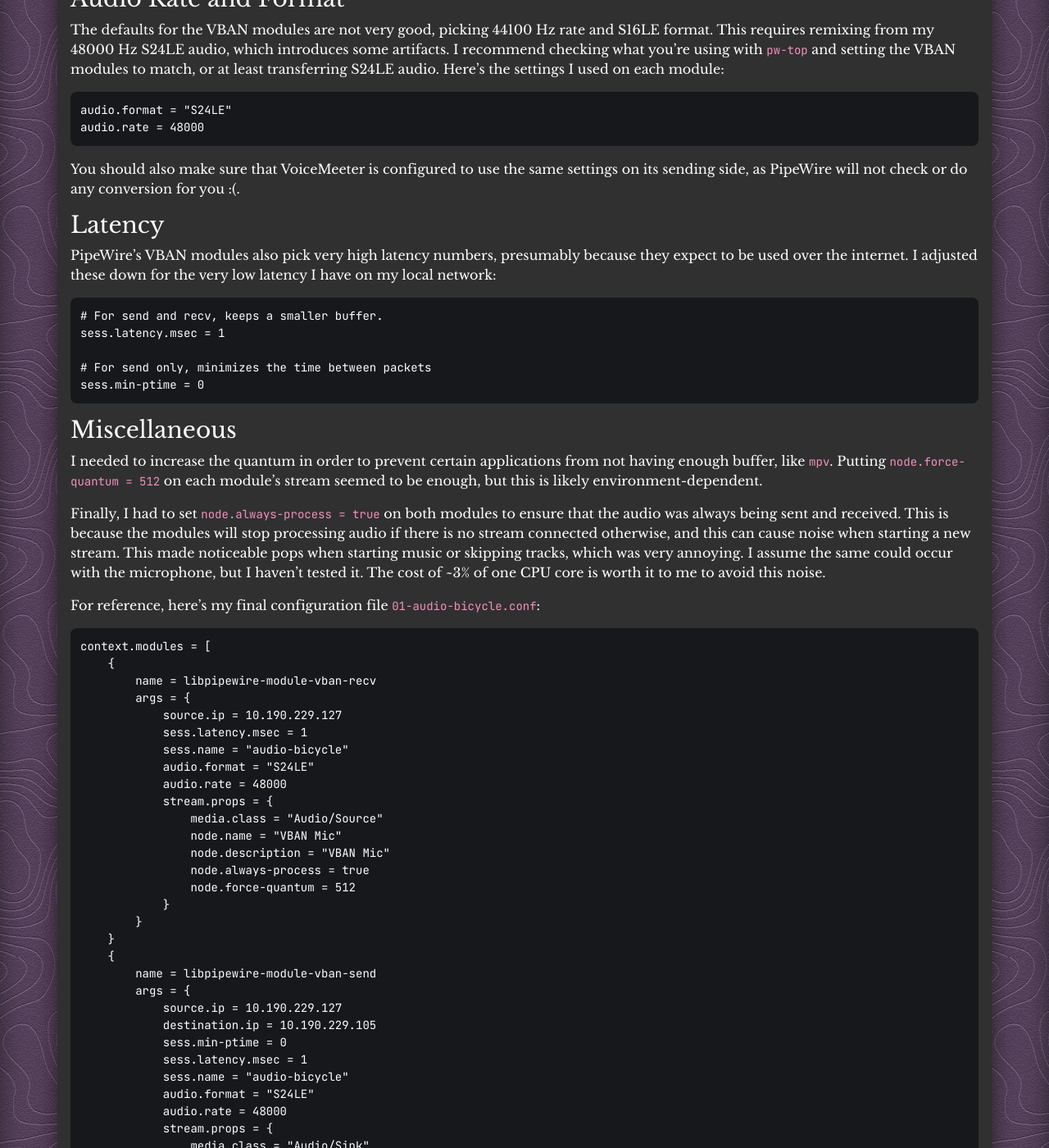
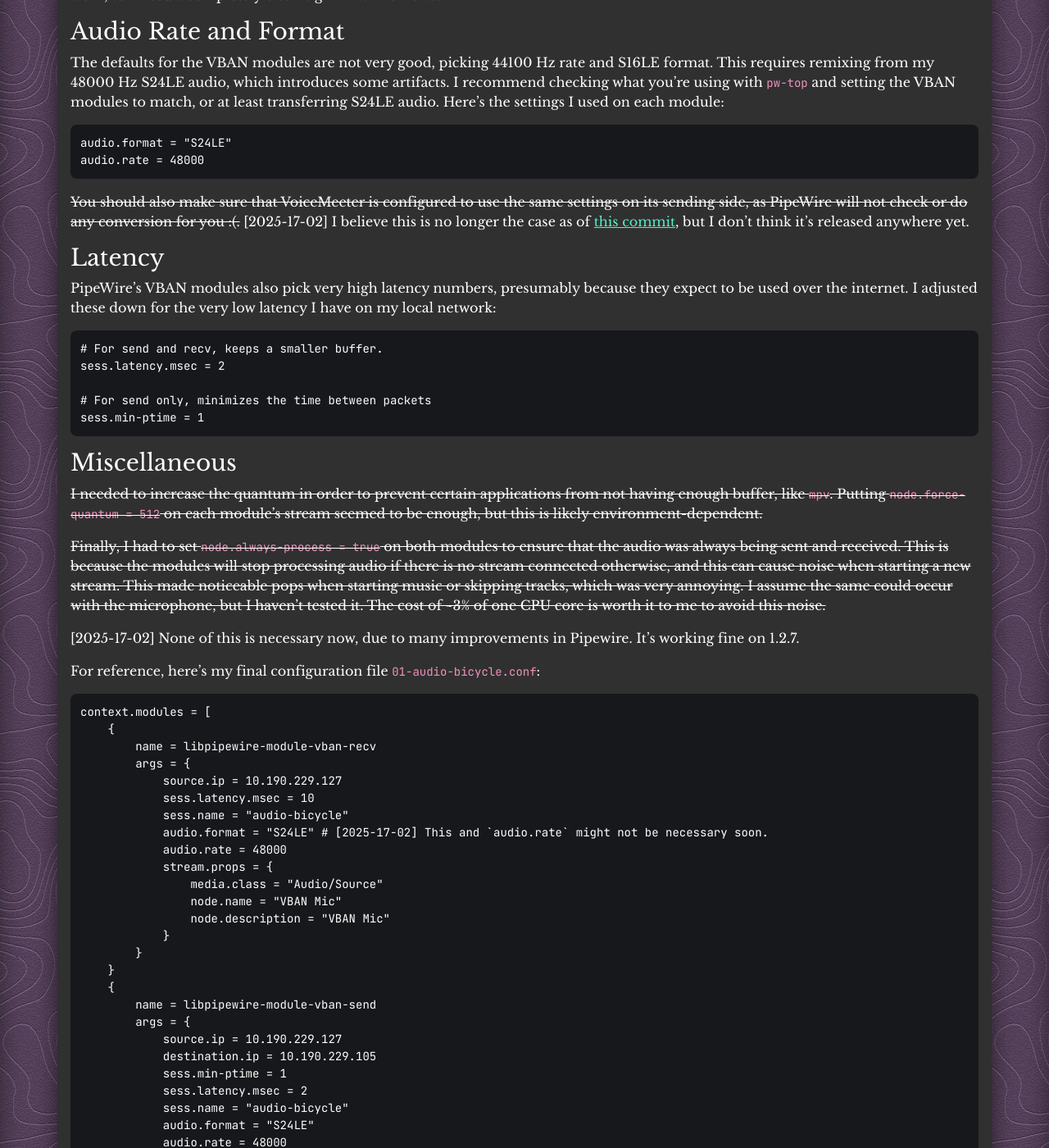
Before and after one commit to octylFractal/octylFractal.github.io, a Jekyll site: the page built from _posts/2024-11-05-pipewire-built-in-vban.markdown, in a window 1280 px wide and 1400 px high, scrolled down 404 px. Shown: the whole window at 82% size. Built offline with Jekyll 4.4.1, drawn with Linux system fonts in a browser that asks for light colours; nearby versions of some CDN libraries; library files that are not in the unit come from our copies; some of the changed text lies outside the part shown.

Commit message:
Update PipeWire VBAN blog

````diff
--- a/_posts/2024-11-05-pipewire-built-in-vban.markdown
+++ b/_posts/2024-11-05-pipewire-built-in-vban.markdown
@@ -3,6 +3,8 @@ layout: post
 title: "PipeWire has built-in VBAN support!"
 date: 2024-11-05 15:30:19 -0800
 ---
+
+Updated Feb 02 2025.
 
 ### RIP `audio-bicycle`, 2022-2024
 
@@ -24,8 +26,10 @@ and setting the VBAN modules to match, or at least transferring S24LE audio. Her
 audio.format = "S24LE"
 audio.rate = 48000
 ```
-You should also make sure that VoiceMeeter is configured to use the same settings on its sending side, as PipeWire will
-not check or do any conversion for you :(.
+~~You should also make sure that VoiceMeeter is configured to use the same settings on its sending side, as PipeWire will
+not check or do any conversion for you :(.~~ \[2025-17-02] I believe this is no longer the case as of
+[this commit](https://gitlab.freedesktop.org/pipewire/pipewire/-/commit/1a5514e5cf406284f3f7e9466ac630eb64004af3), but
+I don't think it's released anywhere yet.
 
 ### Latency
 
@@ -33,23 +37,25 @@ PipeWire's VBAN modules also pick very high latency numbers, presumably because
 internet. I adjusted these down for the very low latency I have on my local network:
 ```
 # For send and recv, keeps a smaller buffer.
-sess.latency.msec = 1
+sess.latency.msec = 2
 
 # For send only, minimizes the time between packets
-sess.min-ptime = 0
+sess.min-ptime = 1
 ```
 
 ### Miscellaneous
 
-I needed to increase the quantum in order to prevent certain applications from not having enough buffer, like `mpv`.
+~~I needed to increase the quantum in order to prevent certain applications from not having enough buffer, like `mpv`.
 Putting `node.force-quantum = 512` on each module's stream seemed to be enough, but this is likely
-environment-dependent.
+environment-dependent.~~
 
-Finally, I had to set `node.always-process = true` on both modules to ensure that the audio was always being sent and
+~~Finally, I had to set `node.always-process = true` on both modules to ensure that the audio was always being sent and
 received. This is because the modules will stop processing audio if there is no stream connected otherwise, and this
 can cause noise when starting a new stream. This made noticeable pops when starting music or skipping tracks, which
 was very annoying. I assume the same could occur with the microphone, but I haven't tested it. The cost of ~3% of one
-CPU core is worth it to me to avoid this noise.
+CPU core is worth it to me to avoid this noise.~~
+
+\[2025-17-02] None of this is necessary now, due to many improvements in Pipewire. It's working fine on 1.2.7.
 
 For reference, here's my final configuration file `01-audio-bicycle.conf`:
 ```
@@ -58,16 +64,14 @@ context.modules = [
         name = libpipewire-module-vban-recv
         args = {
             source.ip = 10.190.229.127
-            sess.latency.msec = 1
+            sess.latency.msec = 10
             sess.name = "audio-bicycle"
-            audio.format = "S24LE"
+            audio.format = "S24LE" # [2025-17-02] This and `audio.rate` might not be necessary soon.
             audio.rate = 48000
             stream.props = {
                 media.class = "Audio/Source"
                 node.name = "VBAN Mic"
                 node.description = "VBAN Mic"
-                node.always-process = true
-                node.force-quantum = 512
             }
         }
     }
@@ -76,8 +80,8 @@ context.modules = [
         args = {
             source.ip = 10.190.229.127
             destination.ip = 10.190.229.105
-            sess.min-ptime = 0
-            sess.latency.msec = 1
+            sess.min-ptime = 1
+            sess.latency.msec = 2
             sess.name = "audio-bicycle"
             audio.format = "S24LE"
             audio.rate = 48000
@@ -85,8 +89,6 @@ context.modules = [
                 media.class = "Audio/Sink"
                 node.name = "VBAN Speakers"
                 node.description = "VBAN Speakers"
-                node.always-process = true
-                node.force-quantum = 512
             }
         }
     }
````
